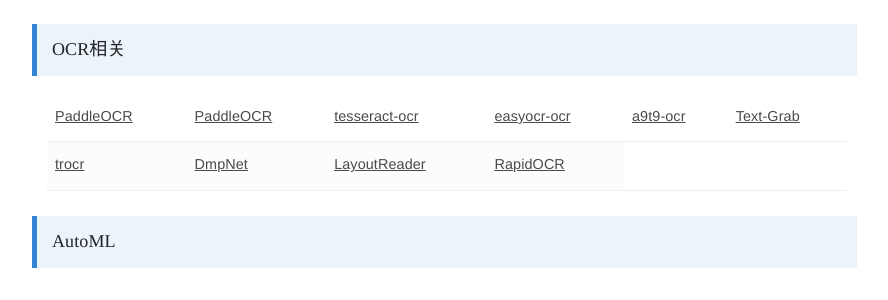
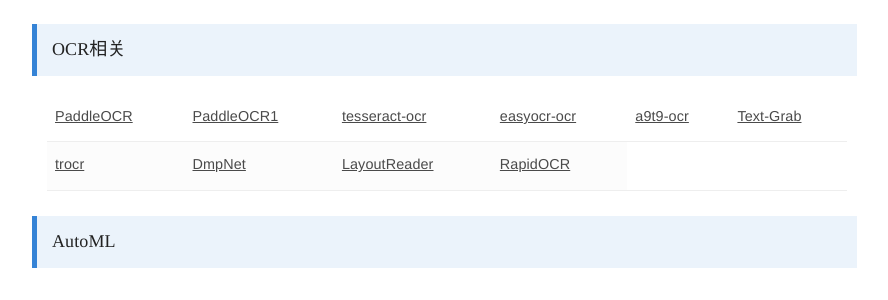
Before and after one commit to bashendixie/Machine_Learning_Notes, a Jekyll site: the page built from _docs/1、机器学习/机器学习资源.md, in a window 1280 px wide and 900 px high, scrolled down 545 px. Shown: the part 151-451 px from the top of the window, without its empty margins (343-1231 px from the left). Built offline with Jekyll 4.4.1, drawn with Linux system fonts in a browser that asks for light colours; some web fonts are replaced.

Commit message:
no message

```diff
--- a/_docs/1、机器学习/机器学习资源.md
+++ b/_docs/1、机器学习/机器学习资源.md
@@ -156,7 +156,7 @@
 				<a href="https://github.com/PaddlePaddle/PaddleOCR" target="_blank">PaddleOCR</a>
 			</td>
 			<td>
-				<a href="https://gitee.com/paddlepaddle/PaddleOCR" target="_blank">PaddleOCR</a>
+				<a href="https://gitee.com/paddlepaddle/PaddleOCR" target="_blank">PaddleOCR1</a>
 			</td>
 			<td>
 				<a href="https://tesseract-ocr.github.io/tessdoc/" target="_blank">tesseract-ocr</a>
```
